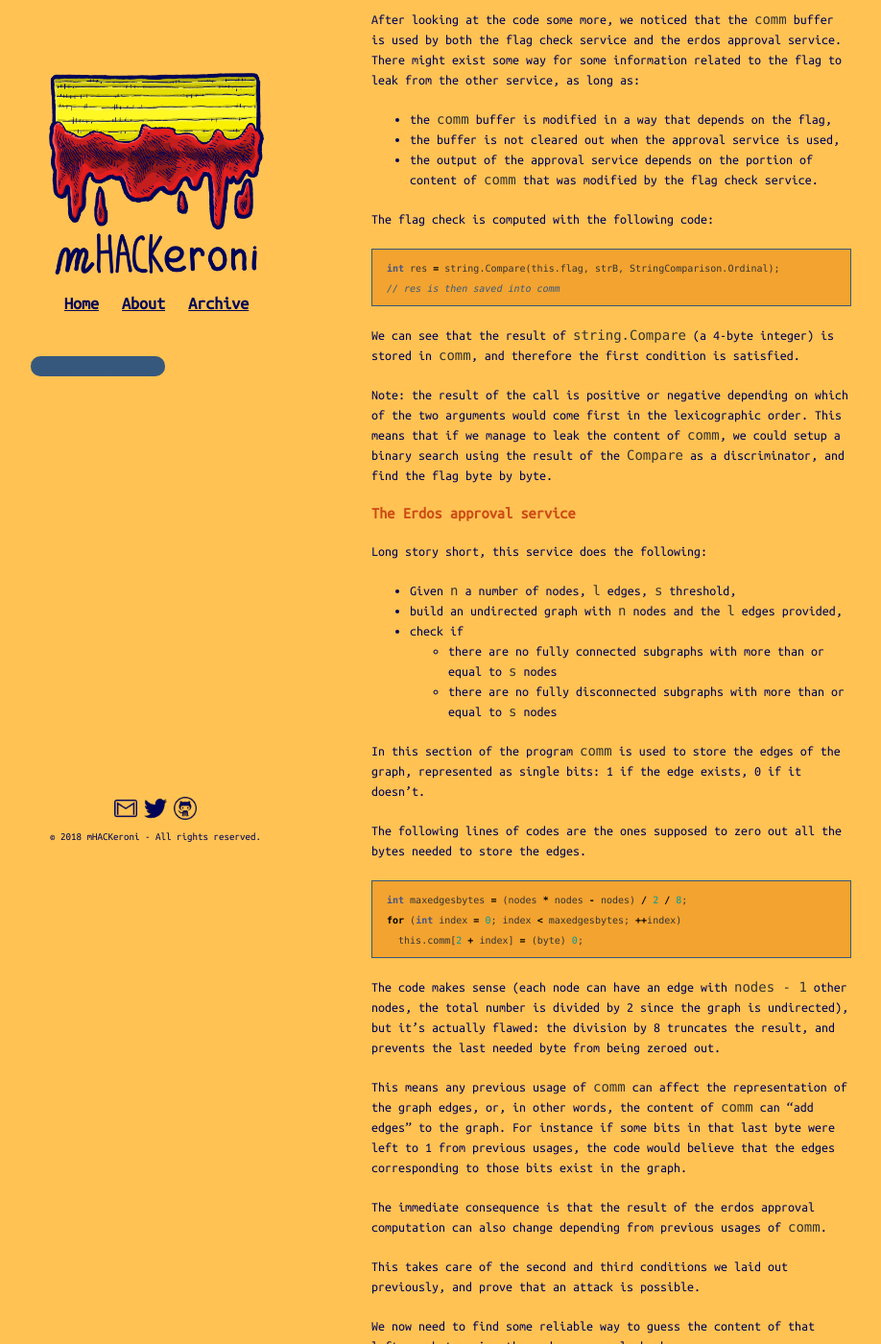
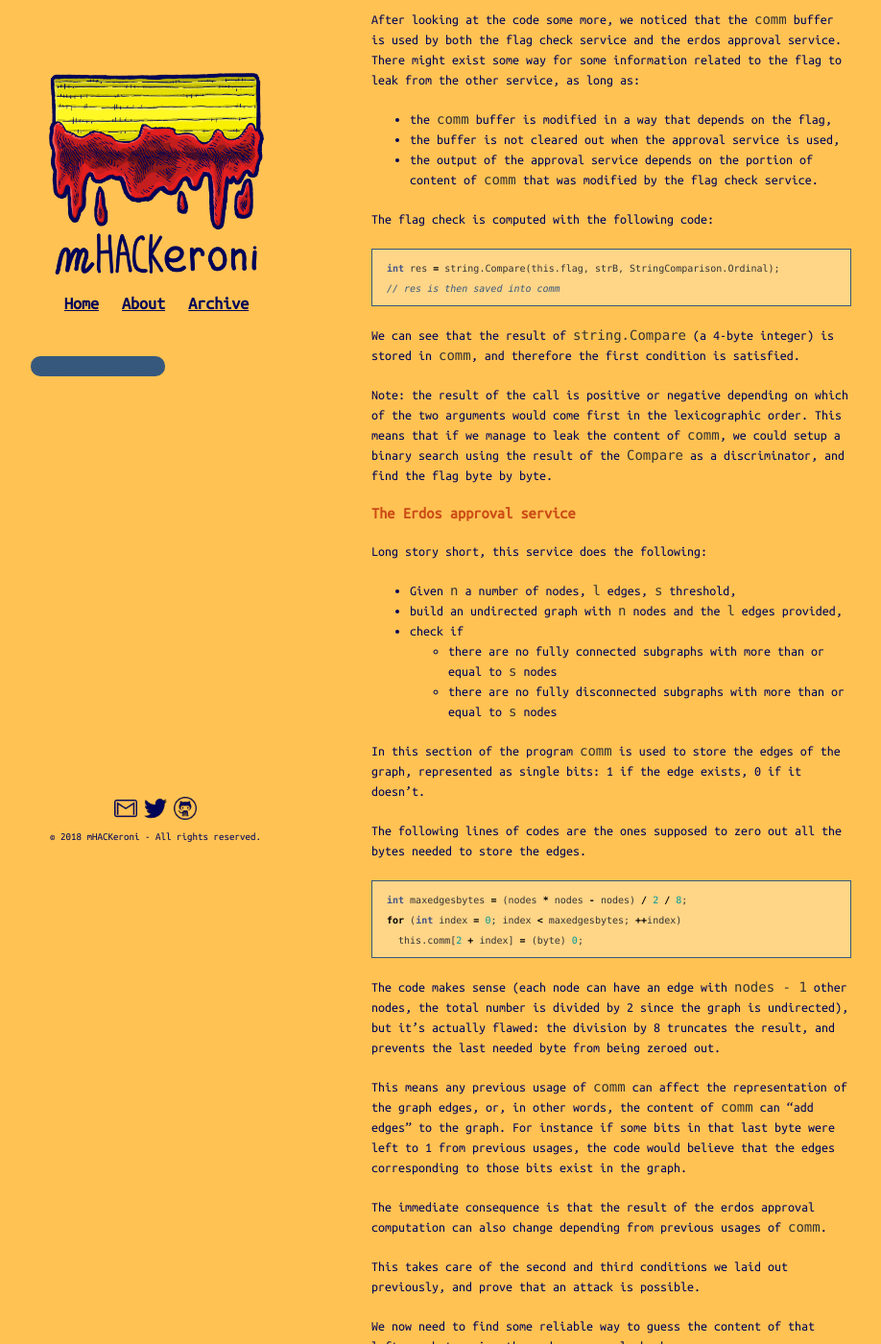
Before and after one commit to mhackeroni/mhackeroni.github.io, a Jekyll site: the page built from archive/_posts/2018-07-08-wctf-2018-party.md, in a window 1280 px wide and 1400 px high, scrolled down 2225 px. Shown: the whole window at 96% size, without its empty margins (183-1101 px from the left). Built offline with Jekyll 4.4.1, drawn with Linux system fonts in a browser that asks for light colours; comment, search, counter and statistics services are not loaded.

Commit message:
Changed code background color

```diff
--- a/assets/css/style.scss
+++ b/assets/css/style.scss
@@ -53,7 +53,7 @@ ul.my_links li a:hover {
 }
 
 pre.highlight{
-	background-color: #F3A32F;
+	background-color: #FFD587;
 	border-radius: 0px;
     border: 1px solid #36587D;
 }
```
